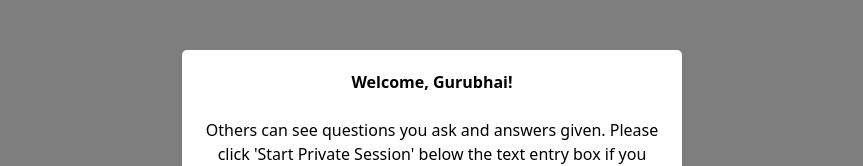
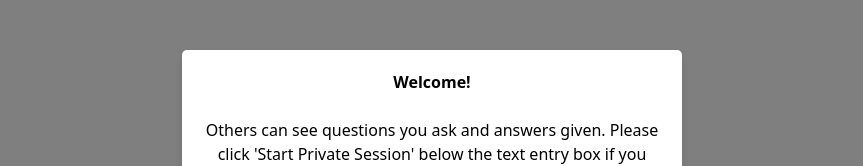
Before and after one commit to mayooear/gpt4-pdf-chatbot-langchain, a Next.js app: page / in a window 1280 px wide. Shown: the part 229-395 px from the top of the page, without its empty margins (208-1071 px from the left). Built offline with nearby package versions, Linux system fonts and the light colour scheme.

Commit message:
move ananda specific language to config

```diff
--- a/components/LikePrompt.tsx
+++ b/components/LikePrompt.tsx
@@ -1,10 +1,13 @@
 import React, { useState, useEffect } from 'react';
+import { getOtherVisitorsReference } from '@/utils/client/siteConfig';
+import { SiteConfig } from '@/types/siteConfig';
 
 interface LikePromptProps {
   show: boolean;
+  siteConfig: SiteConfig | null;
 }
 
-const LikePrompt: React.FC<LikePromptProps> = ({ show }) => {
+const LikePrompt: React.FC<LikePromptProps> = ({ show, siteConfig }) => {
   const [showPrompt, setShowPrompt] = useState(false);
 
   useEffect(() => {
@@ -19,13 +22,16 @@ const LikePrompt: React.FC<LikePromptProps> = ({ show }) => {
     localStorage.setItem('hasSeenLikePrompt', 'true');
   };
 
+  const otherVisitorsReference = getOtherVisitorsReference(siteConfig);
+
   if (!showPrompt) return null;
 
   return (
     <div className="fixed inset-0 flex items-center justify-center z-50">
       <div className="bg-white p-4 rounded-lg shadow-lg max-w-sm mx-auto">
         <p className="mb-2">
-          Don&apos;t forget to like helpful answers! This highlights them for your Gurubhais 🙏🏼
+          Don&apos;t forget to like helpful answers! This highlights them for{' '}
+          {otherVisitorsReference}.
         </p>
         <button
           onClick={handleClose}
--- a/components/ShareDialog.tsx
+++ b/components/ShareDialog.tsx
@@ -3,15 +3,24 @@ import ReactMarkdown from 'react-markdown';
 import gfm from 'remark-gfm';
 import Cookies from 'js-cookie';
 import styles from '@/styles/Home.module.css';
+import { getOtherVisitorsReference } from '@/utils/client/siteConfig';
+import { SiteConfig } from '@/types/siteConfig';
 
 interface ShareDialogProps {
   markdownAnswer: string;
   answerId: string;
   onClose: () => void;
   onShareSuccess: () => void;
+  siteConfig: SiteConfig | null;
 }
 
-const ShareDialog: React.FC<ShareDialogProps> = ({ markdownAnswer, answerId, onClose, onShareSuccess }) => {
+const ShareDialog: React.FC<ShareDialogProps> = ({
+  markdownAnswer,
+  answerId,
+  onClose,
+  onShareSuccess,
+  siteConfig,
+}) => {
   const [firstName, setFirstName] = useState<string>('');
   const [lastName, setLastName] = useState<string>('');
   const [comments, setComments] = useState<string>('');
@@ -57,7 +66,6 @@ const ShareDialog: React.FC<ShareDialogProps> = ({ markdownAnswer, answerId, onC
       // Save the first and last name to cookies
       Cookies.set('firstName', firstName, { expires: 365 });
       Cookies.set('lastName', lastName, { expires: 365 });
-
     } catch (e) {
       setError('An error occurred while sharing the answer.');
     } finally {
@@ -72,11 +80,17 @@ const ShareDialog: React.FC<ShareDialogProps> = ({ markdownAnswer, answerId, onC
     }
   };
 
+  const otherVisitorsReference = getOtherVisitorsReference(siteConfig);
+
   return (
     <div className={styles.shareDialogBackdrop} onClick={handleBackdropClick}>
       <div className={styles.shareDialog} onClick={(e) => e.stopPropagation()}>
-        <button className={styles.closeButton} onClick={onClose}>&times;</button>
-        <h2 className={styles.shareDialogTitle}>Share Answer with Gurubhais</h2>
+        <button className={styles.closeButton} onClick={onClose}>
+          &times;
+        </button>
+        <h2 className={styles.shareDialogTitle}>
+          Share Answer with {otherVisitorsReference}
+        </h2>
         {error && <div className={styles.errorMessage}>{error}</div>}
         <div style={{ display: 'flex', justifyContent: 'space-between' }}>
           <input
@@ -104,13 +118,19 @@ const ShareDialog: React.FC<ShareDialogProps> = ({ markdownAnswer, answerId, onC
         />
         <div className="markdownanswer">
           <ReactMarkdown remarkPlugins={[gfm]} linkTarget="_blank">
-              {`${markdownAnswer.split(" ").slice(0, 50).join(" ")}... **See more**`}
+            {`${markdownAnswer
+              .split(' ')
+              .slice(0, 50)
+              .join(' ')}... **See more**`}
           </ReactMarkdown>
         </div>
-        <button className={styles.shareButton} onClick={handleSubmit} disabled={isSubmitting}>
+        <button
+          className={styles.shareButton}
+          onClick={handleSubmit}
+          disabled={isSubmitting}
+        >
           {isSubmitting ? 'Sharing...' : 'Share Answer'}
         </button>
-
       </div>
     </div>
   );
--- a/components/popup.tsx
+++ b/components/popup.tsx
@@ -1,21 +1,30 @@
 import React from 'react';
 import styles from '@/styles/Home.module.css';
+import { getWelcomePopupHeading } from '@/utils/client/siteConfig';
+import { SiteConfig } from '@/types/siteConfig';
 
 interface PopupProps {
   message: string;
   onClose: () => void;
+  siteConfig: SiteConfig | null;
 }
 
-const Popup: React.FC<PopupProps> = ({ message, onClose }) => {
+const Popup: React.FC<PopupProps> = ({ message, onClose, siteConfig }) => {
+  const welcomeHeading = getWelcomePopupHeading(siteConfig);
+
   return (
     <div className={styles.popupOverlay}>
       <div className={styles.popupContainer}>
         <div className={styles.popupMessage}>
-          <p><strong>Welcome, Gurubhai!</strong></p>
+          <p>
+            <strong>{welcomeHeading}</strong>
+          </p>
           <br />
           <p>{message}</p>
           <br />
-          <button onClick={onClose} className={styles.closeButton}>OK</button>
+          <button onClick={onClose} className={styles.closeButton}>
+            OK
+          </button>
         </div>
       </div>
     </div>
--- a/pages/index.tsx
+++ b/pages/index.tsx
@@ -279,9 +279,15 @@ export default function Home({
 
   return (
     <>
-      {showPopup && <Popup message={popupMessage} onClose={closePopup} />}
+      {showPopup && (
+        <Popup
+          message={popupMessage}
+          onClose={closePopup}
+          siteConfig={siteConfig}
+        />
+      )}
       <Layout siteConfig={siteConfig}>
-        <LikePrompt show={showLikePrompt} />
+        <LikePrompt show={showLikePrompt} siteConfig={siteConfig} />
         <div className="flex flex-col h-full">
           {privateSession && (
             <div className="bg-purple-100 text-purple-800 text-center py-2 flex items-center justify-center">
@@ -486,6 +492,7 @@ export default function Home({
               answerId={currentAnswerId}
               onClose={() => setShowShareDialog(false)}
               onShareSuccess={() => handleShareSuccess(currentAnswerId)}
+              siteConfig={siteConfig}
             />
           </div>
         )}
--- a/site-config/config.json
+++ b/site-config/config.json
@@ -3,6 +3,8 @@
     "name": "The Ananda Chatbot",
     "tagline": "Explore, Discover, Learn – Uncover the treasures of our path.",
     "greeting": "Hi GuruBuddy! How can I help you on our path today?",
+    "welcome_popup_heading": "Welcome, Gurubhai!",
+    "other_visitors_reference": "your Gurubhais",
     "parent_site_url": "https://www.anandalibrary.org",
     "parent_site_name": "Ananda Library",
     "help_url": "https://www.anandalibrary.org/content/ai-chatbot-intro/",
@@ -33,6 +35,8 @@
     "name": "The Free Joe Hunt Chatbot",
     "tagline": "Uncover the Truth. Explore Joe Hunt's Fight for Justice.",
     "greeting": "What can I answer for you about Joe Hunt's case and story?",
+    "welcome_popup_heading": "Welcome!",
+    "other_visitors_reference": "other visitors",
     "parent_site_url": "https://freejoehunt.com",
     "parent_site_name": "Free Joe Hunt",
     "help_url": "",
--- a/types/siteConfig.ts
+++ b/types/siteConfig.ts
@@ -19,4 +19,6 @@ export interface SiteConfig {
   enableSuggestedQueries: boolean;
   enableMediaTypeSelection: boolean;
   enableAuthorSelection: boolean;
+  welcome_popup_heading: string;
+  other_visitors_reference: string;
 }
--- a/utils/client/siteConfig.ts
+++ b/utils/client/siteConfig.ts
@@ -33,3 +33,9 @@ export const getEnableMediaTypeSelection = (siteConfig: SiteConfig | null) =>
 
 export const getEnableAuthorSelection = (siteConfig: SiteConfig | null) =>
   siteConfig?.enableAuthorSelection ?? false;
+
+export const getWelcomePopupHeading = (siteConfig: SiteConfig | null) =>
+  siteConfig?.welcome_popup_heading ?? 'Welcome!';
+
+export const getOtherVisitorsReference = (siteConfig: SiteConfig | null) =>
+  siteConfig?.other_visitors_reference ?? 'other visitors';
```
Lines whose indentation alone changed are shown as unchanged.
